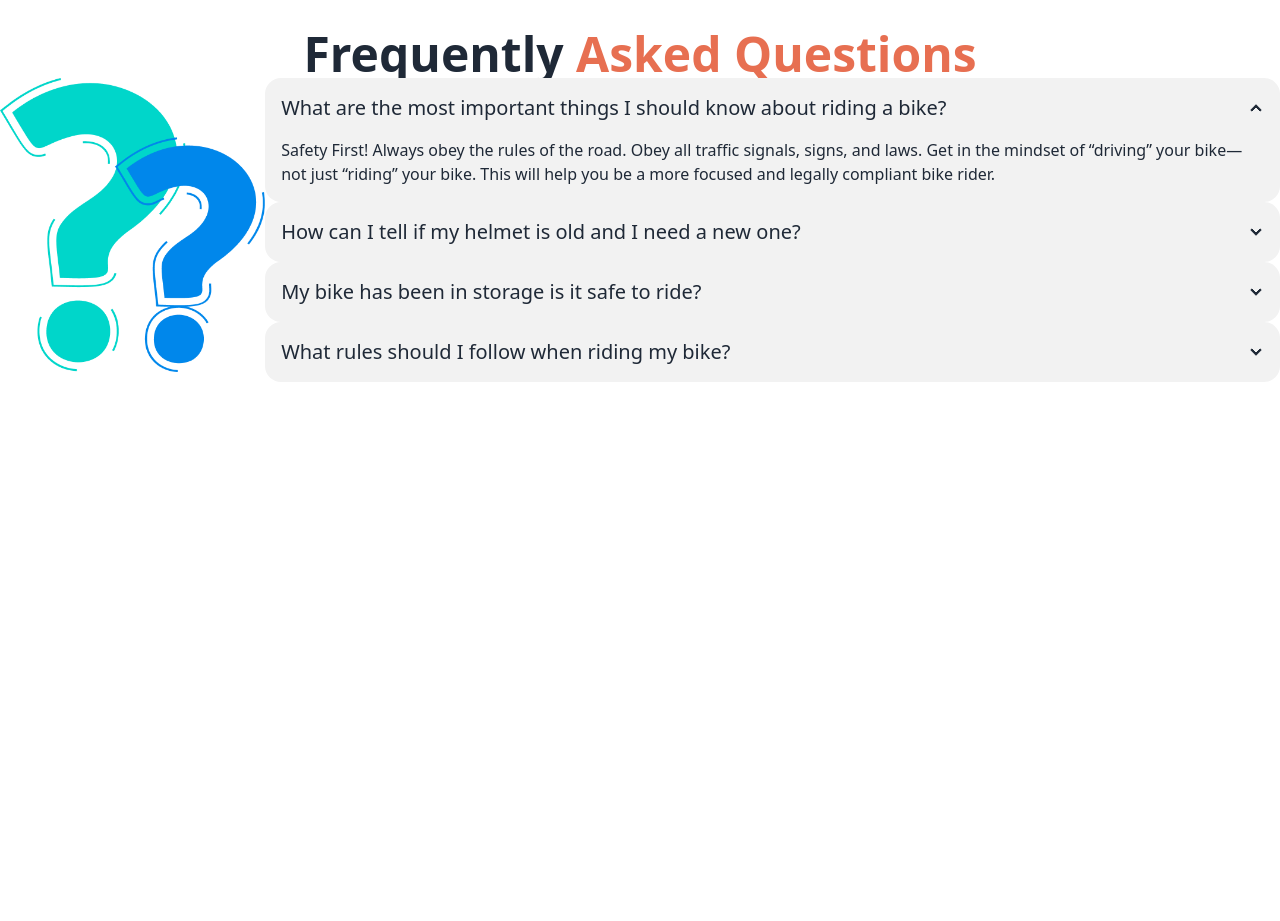
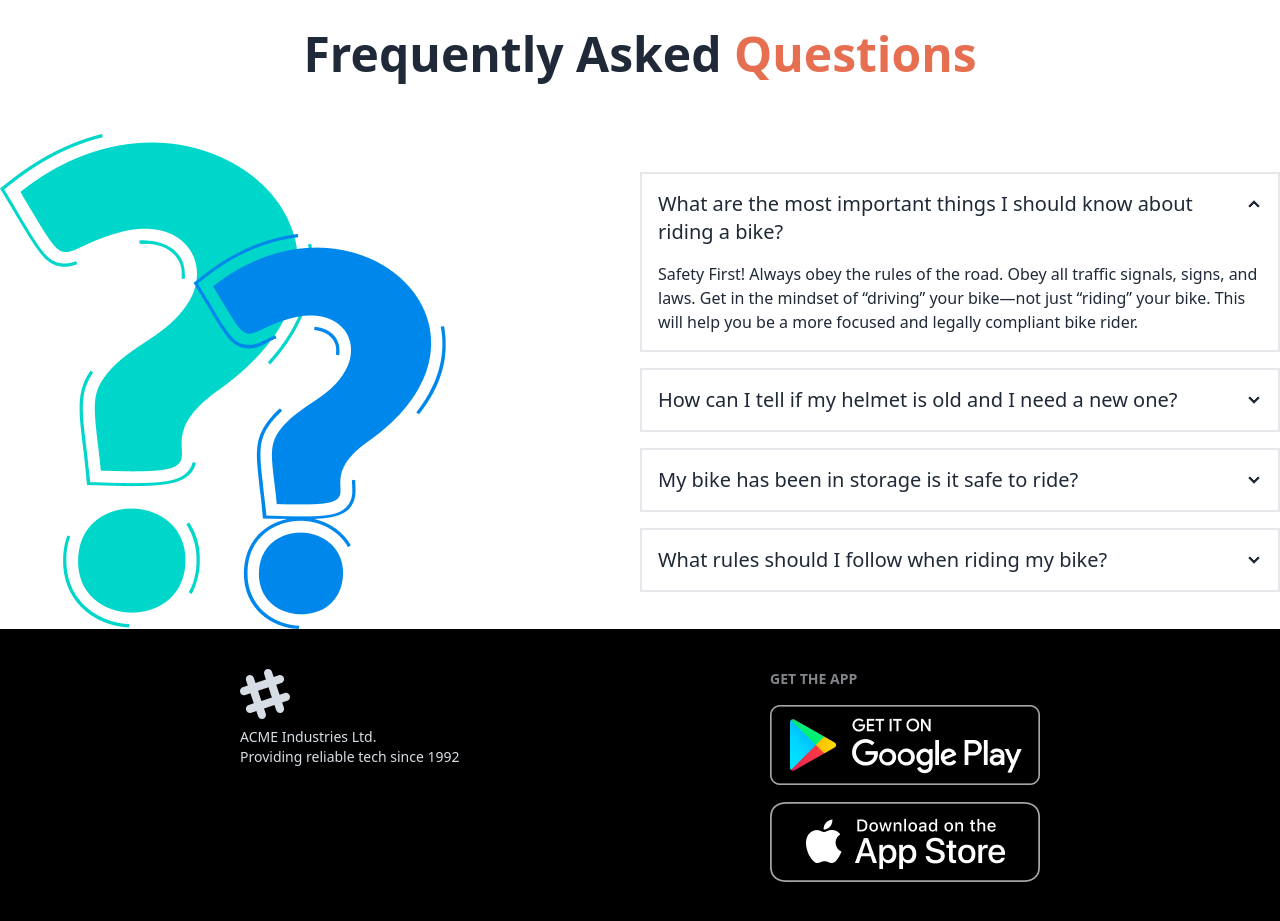
Before and after one commit to Ranzu02/daisy-biker-zone, a plain HTML site: page index.html in a window 1280 px wide. Shown: the part 2220-3141 px from the top of the page. Before the commit the page ends 2602 px from the top, so only its background shows below. Drawn offline with nearby package versions, Linux system fonts and the light colour scheme.

Commit message:
final commit

```diff
--- a/index.html
+++ b/index.html
@@ -280,14 +280,14 @@
 
         <!-- Frequently Asked Questions -->
         <section>
-            <h1 class="text-5xl font-semibold text-center">Frequently <span class="text-bikecolor">Asked
+            <h1 class="text-5xl font-semibold text-center">Frequently Asked <span class="text-bikecolor">
                     Questions</span></h1>
-            <div class="flex justify-between">
+            <div class="flex flex-col lg:flex-row justify-between items-center pt-14">
                 <div>
-                    <img src="images/others/faq.png" alt="">
+                    <img class="w-3/4 lg:w-full" src="images/others/faq.png" alt="">
                 </div>
-                <div>
-                    <div class="collapse collapse-arrow bg-base-200">
+                <div class="space-y-4 w-full lg:w-2/4">
+                    <div class="collapse collapse-arrow bg-white border-2 rounded-none">
                         <input type="radio" name="my-accordion-2" checked="checked" />
                         <div class="collapse-title text-xl font-medium">
                             What are the most important things I should
@@ -299,7 +299,7 @@
                                 help you be a more focused and legally compliant bike rider. </p>
                         </div>
                     </div>
-                    <div class="collapse collapse-arrow bg-base-200">
+                    <div class="collapse collapse-arrow  bg-white border-2 rounded-none">
                         <input type="radio" name="my-accordion-2" />
                         <div class="collapse-title text-xl font-medium">
                             How can I tell if my helmet is old and I need a
@@ -311,7 +311,7 @@
                                 help you be a more focused and legally compliant bike rider. </p>
                         </div>
                     </div>
-                    <div class="collapse collapse-arrow bg-base-200">
+                    <div class="collapse collapse-arrow  bg-white border-2 rounded-none">
                         <input type="radio" name="my-accordion-2" />
                         <div class="collapse-title text-xl font-medium">
                             My bike has been in storage is it safe to ride?
@@ -322,7 +322,7 @@
                                 help you be a more focused and legally compliant bike rider. </p>
                         </div>
                     </div>
-                    <div class="collapse collapse-arrow bg-base-200">
+                    <div class="collapse collapse-arrow  bg-white border-2 rounded-none	">
                         <input type="radio" name="my-accordion-2" />
                         <div class="collapse-title text-xl font-medium">
                             What rules should I follow when riding my bike?
@@ -337,8 +337,25 @@
             </div>
         </section>
     </main>
-    <footer>
+    <footer class="footer p-10 px-10 lg:px-60 bg-black text-neutral-content flex justify-between">
 
+        <aside>
+            <svg width="50" height="50" viewBox="0 0 24 24" xmlns="http://www.w3.org/2000/svg" fill-rule="evenodd"
+                clip-rule="evenodd" class="fill-current">
+                <path
+                    d="M22.672 15.226l-2.432.811.841 2.515c.33 1.019-.209 2.127-1.23 2.456-1.15.325-2.148-.321-2.463-1.226l-.84-2.518-5.013 1.677.84 2.517c.391 1.203-.434 2.542-1.831 2.542-.88 0-1.601-.564-1.86-1.314l-.842-2.516-2.431.809c-1.135.328-2.145-.317-2.463-1.229-.329-1.018.211-2.127 1.231-2.456l2.432-.809-1.621-4.823-2.432.808c-1.355.384-2.558-.59-2.558-1.839 0-.817.509-1.582 1.327-1.846l2.433-.809-.842-2.515c-.33-1.02.211-2.129 1.232-2.458 1.02-.329 2.13.209 2.461 1.229l.842 2.515 5.011-1.677-.839-2.517c-.403-1.238.484-2.553 1.843-2.553.819 0 1.585.509 1.85 1.326l.841 2.517 2.431-.81c1.02-.33 2.131.211 2.461 1.229.332 1.018-.21 2.126-1.23 2.456l-2.433.809 1.622 4.823 2.433-.809c1.242-.401 2.557.484 2.557 1.838 0 .819-.51 1.583-1.328 1.847m-8.992-6.428l-5.01 1.675 1.619 4.828 5.011-1.674-1.62-4.829z">
+                </path>
+            </svg>
+            <p>ACME Industries Ltd.<br />Providing reliable tech since 1992</p>
+        </aside>
+        <nav>
+            <header class="footer-title">Get the App</header>
+            <div class="grid grid-flow-row gap-4">
+                <a><img src="images/others/android.png" alt=""></a>
+                <a><img src="images/others/ios.png" alt=""></a>
+
+            </div>
+        </nav>
     </footer>
 </body>
 
```
